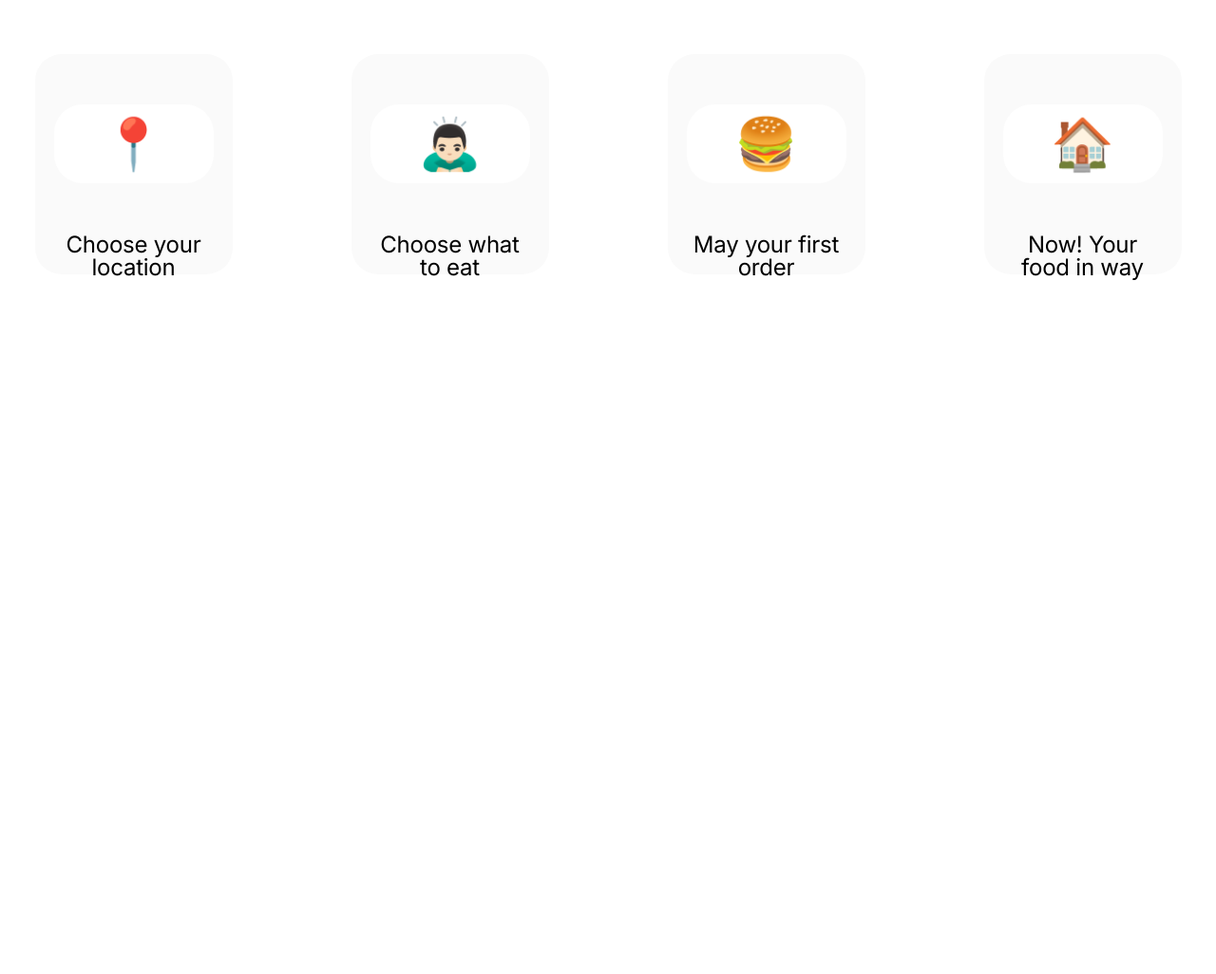
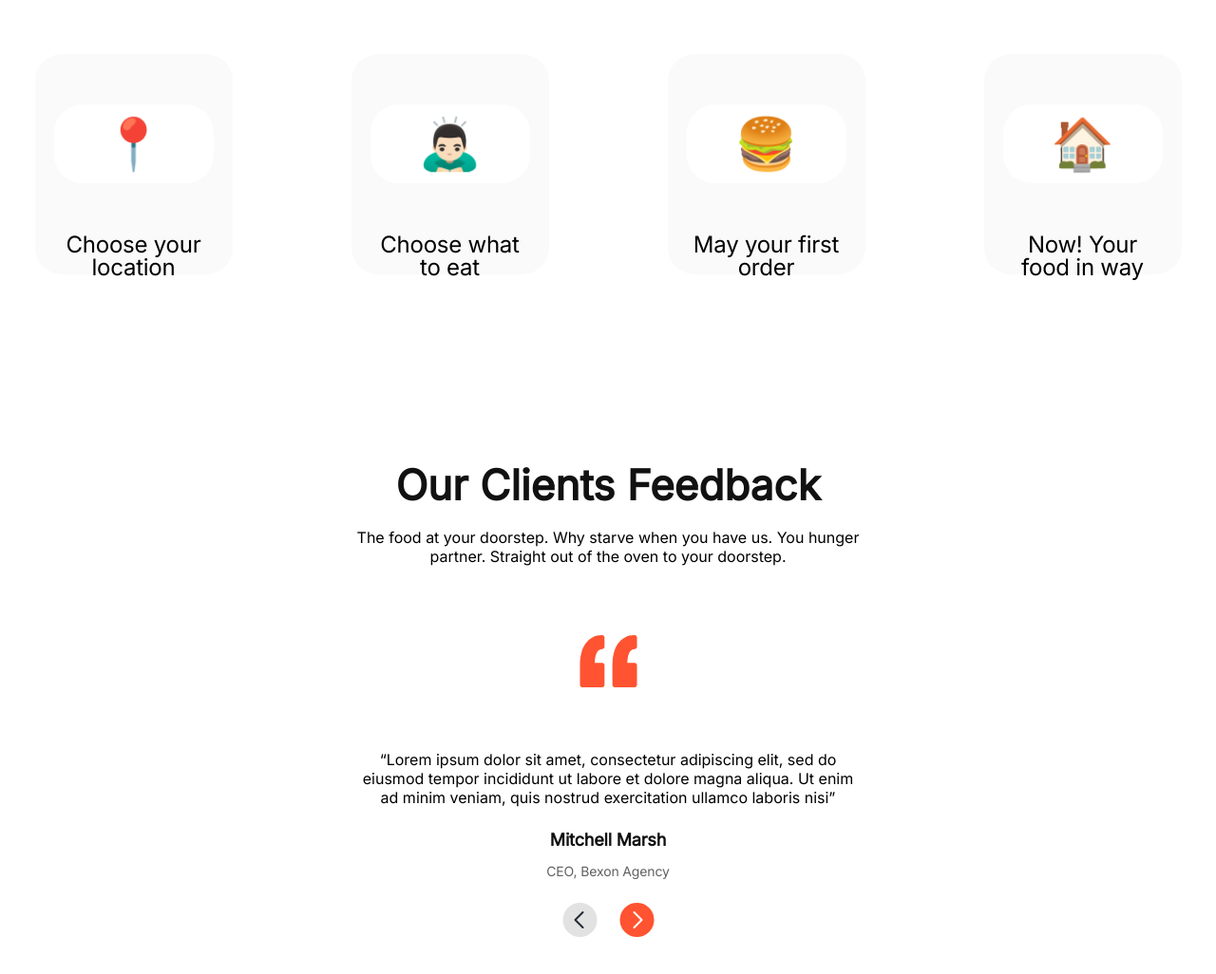
Before and after one commit to Shajibmia96/Food-Delivery, a plain HTML site: page FoodDelivery/indext.html in a window 1280 px wide. Shown: the part 1993-3019 px from the top of the page at 95% size. Before the commit the page ends 2289 px from the top, so only its background shows below. Drawn offline with Linux system fonts and the light colour scheme.

Commit message:
added clients feetbacks

```diff
--- a/FoodDelivery/indext.html
+++ b/FoodDelivery/indext.html
@@ -297,6 +297,37 @@
                       </div>
                     </div>
              </div>
+
+             <!-- Clients feetBack -->
+
+             <div class="clients-feetBack">
+                 <h1>Our Clients Feedback</h1>
+                 <div class="clients-feetBack-text">
+                  <p >The food at your doorstep. Why starve when you have us. You hunger <br> partner. Straight out of the oven to your doorstep.</p>
+                 </div>
+                 <h3 >
+                  <svg xmlns="http://www.w3.org/2000/svg" width="61" height="55" viewBox="0 0 61 55" fill="none">
+                    <path d="M26.3336 2.42599V12.3003C26.3336 13.6401 25.2325 14.7253 23.875 14.7253C19.0309 14.7253 16.3956 19.6254 16.0298 29.2984H23.875C25.2324 29.2984 26.3336 30.3851 26.3336 31.7234V52.5735C26.3336 53.9128 25.2325 54.998 23.875 54.998H2.95876C1.60159 54.998 0.500004 53.9116 0.500004 52.5735V31.7232C0.500004 27.0867 0.974567 22.832 1.90616 19.0743C2.8632 15.2222 4.33227 11.8545 6.27161 9.06365C8.26612 6.19569 10.7632 3.94516 13.6891 2.37785C16.6373 0.800526 20.0642 0 23.876 0C25.2324 0.00101852 26.3336 1.0872 26.3336 2.42599ZM58.0419 14.7262C59.3993 14.7262 60.5 13.6401 60.5 12.3022V2.42583C60.5 1.08721 59.3993 0.00186539 58.0419 0.00186539C54.232 0.00186539 50.8033 0.802563 47.8571 2.37971C44.9296 3.94686 42.4329 6.19552 40.4385 9.06551C38.498 11.8563 37.0291 15.2242 36.0721 19.0782C35.1399 22.8359 34.6664 27.0908 34.6664 31.7252V52.5755C34.6664 53.9148 35.7682 55 37.125 55H58.0419C59.3993 55 60.5 53.9138 60.5 52.5755V31.7252C60.5 30.3861 59.3993 29.3003 58.0419 29.3003H50.3069C50.6682 19.6265 53.2655 14.7262 58.0419 14.7262Z" fill="#FF5331"/>
+                  </svg>
+                 </h3>
+                 <p class="clients-feetBack-text">“Lorem ipsum dolor sit amet, consectetur adipiscing elit, sed do <br> eiusmod tempor incididunt ut labore et dolore magna aliqua. Ut enim <br>ad minim veniam, quis nostrud exercitation ullamco laboris nisi”</p>
+
+                 <div class="customer-details">
+                  <h4>Mitchell Marsh</h4>
+                 <p>CEO, Bexon Agency</p>
+                 </div>
+                 <div class="sedeBar">
+                  <svg xmlns="http://www.w3.org/2000/svg" width="97" height="36" viewBox="0 0 97 36" fill="none">
+                    <rect x="60.5" width="36" height="36" rx="18" fill="#FF5331"/>
+                    <path d="M75.5 10L83.5 18L75.5 26" stroke="white" stroke-width="2" stroke-linecap="round" stroke-linejoin="round"/>
+                    <rect width="36" height="36" rx="18" transform="matrix(-1 0 0 1 36.5 0)" fill="#E2E2E2"/>
+                    <path d="M21.5 10L13.5 18L21.5 26" stroke="#212832" stroke-width="2" stroke-linecap="round" stroke-linejoin="round"/>
+                  </svg>
+                 </div>
+             </div>
+
+             <!--  -->
+
       </main>
 
      <footer>
--- a/FoodDelivery/style.css
+++ b/FoodDelivery/style.css
@@ -264,6 +264,7 @@ width: 545px;
     display: flex;
     gap: 125px;
     justify-content: center;
+    margin-bottom: 195px;
 }
  .order-product-one {
     background-color: #FAFAFA;
@@ -292,3 +293,51 @@ width: 545px;
     line-height: 24px; /* 100% */
     letter-spacing: -0.24px;
 }
+
+
+/* clients-feetBack */
+
+.clients-feetBack h1{
+    color: #111;
+    text-align: center;
+    font-size: 44px;
+    font-weight: 700;
+    margin-bottom: 18px;
+}
+.clients-feetBack-text{
+
+color: #000;
+text-align: center;
+font-size: 16px;
+font-style: normal;
+font-weight: 400;
+
+}
+
+.clients-feetBack h3 {
+    text-align: center;
+    padding-top: 55px;
+    padding-bottom: 42px;
+}
+
+.customer-details h4 { color: #111;
+text-align: center;
+font-size: 18px;
+font-weight: 600;
+letter-spacing: -0.18px;
+margin-bottom: 1px;
+
+}
+.customer-details p {
+color: #616161;
+text-align: center;
+font-size: 14px;
+font-weight: 400;
+letter-spacing: -0.14px;
+}
+
+.sedeBar{
+    text-align: center;
+    margin-top: 25px;
+    margin-bottom: 167px;
+}
```
